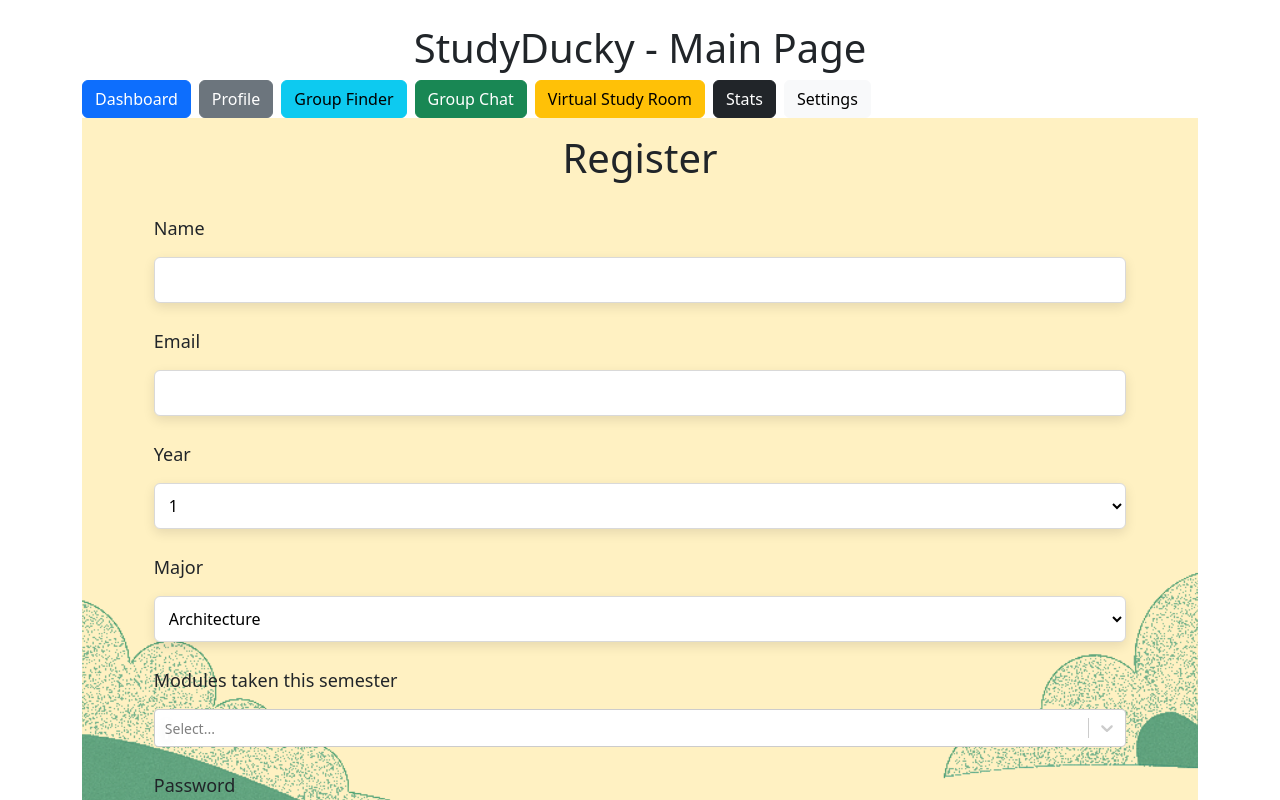
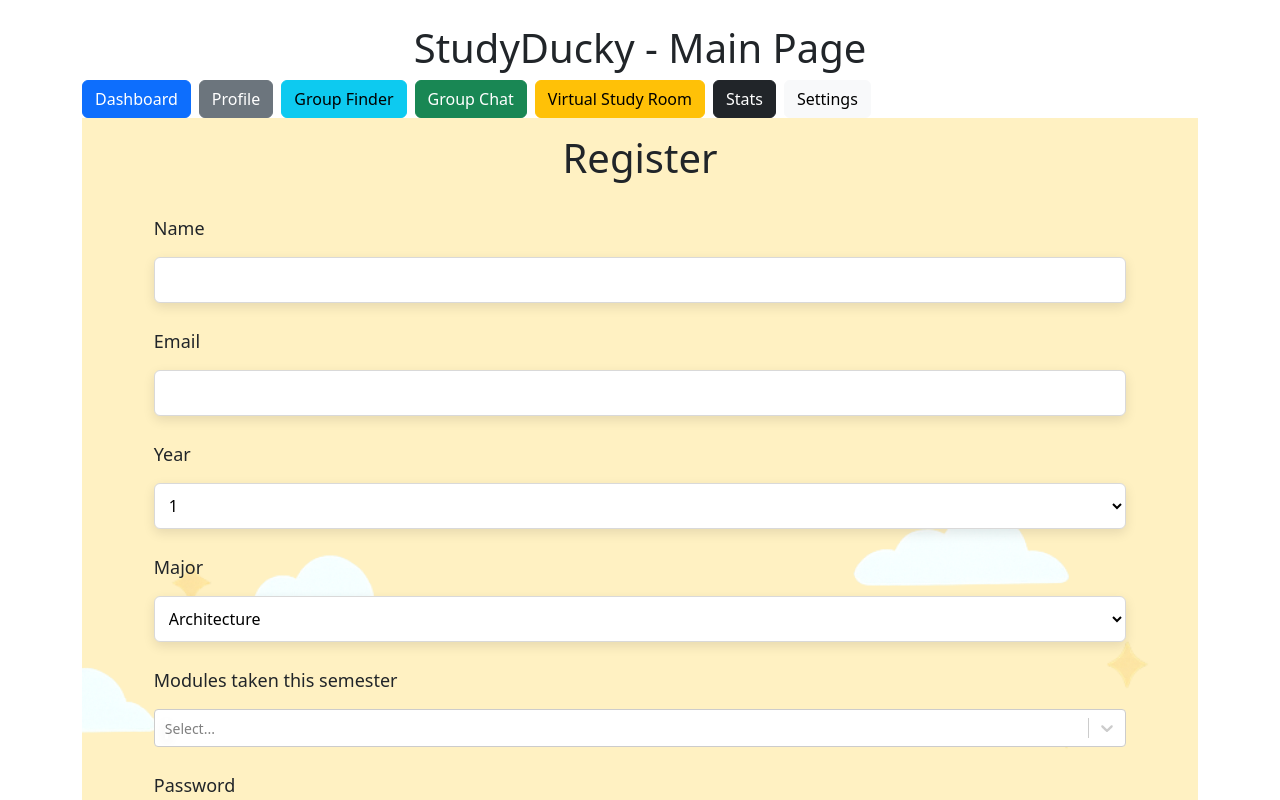
Before and after one commit to zixuantan/Orbital-25, a React (Create React App) app in the folder studyducky/: page /register in a window 1280 px wide. Shown: the top 800 px of the page. Built offline with nearby package versions, Linux system fonts and the light colour scheme.

Commit message:
changed reg bg

```diff
--- a/studyducky/src/pages/Registration.css
+++ b/studyducky/src/pages/Registration.css
@@ -1,5 +1,5 @@
 .background {
-    background: #fff1c2 url('Reg_bg.png') no-repeat center fixed;
+    background: #fff1c2 url('Reg2.png') no-repeat center fixed;
     background-position: center;
     background-size: cover;
 }
```
Also changed, not shown: studyducky/src/pages/Reg2.png (added), studyducky/src/pages/Reg_bg.png (deleted).
